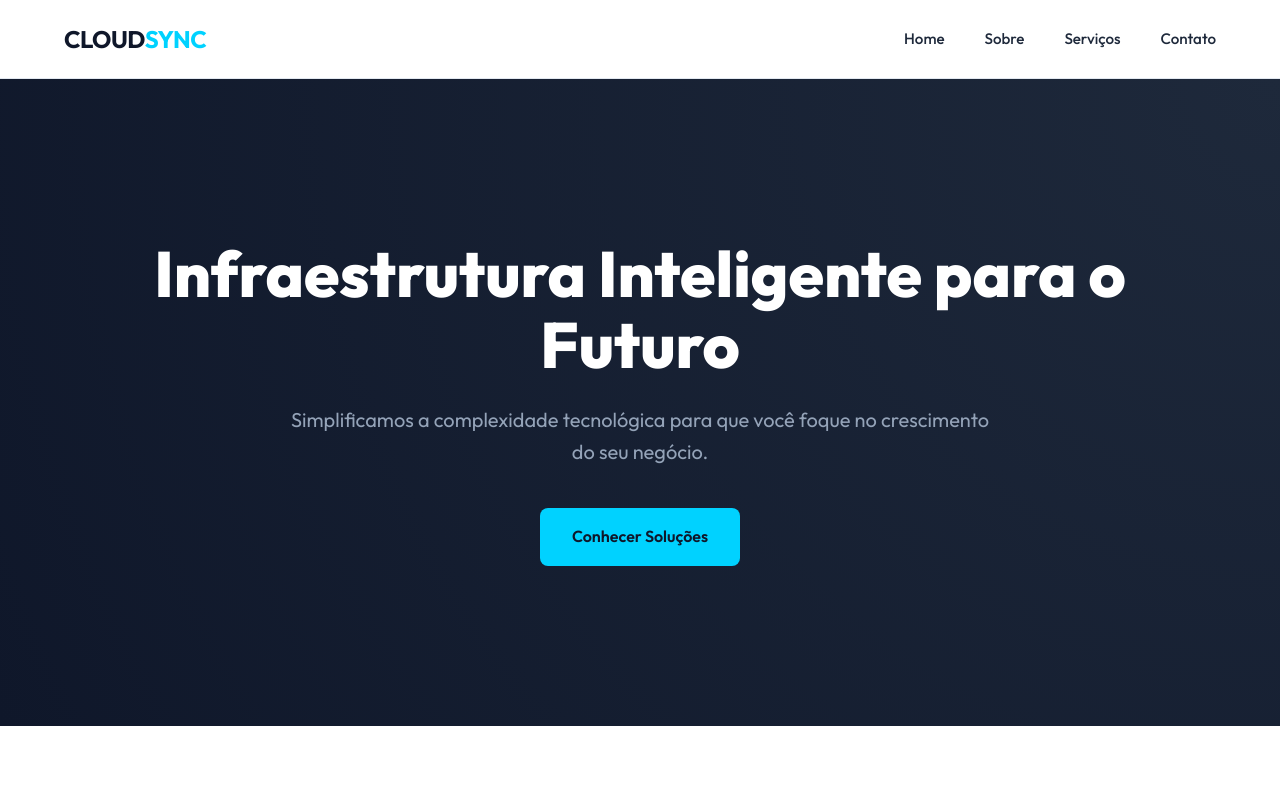
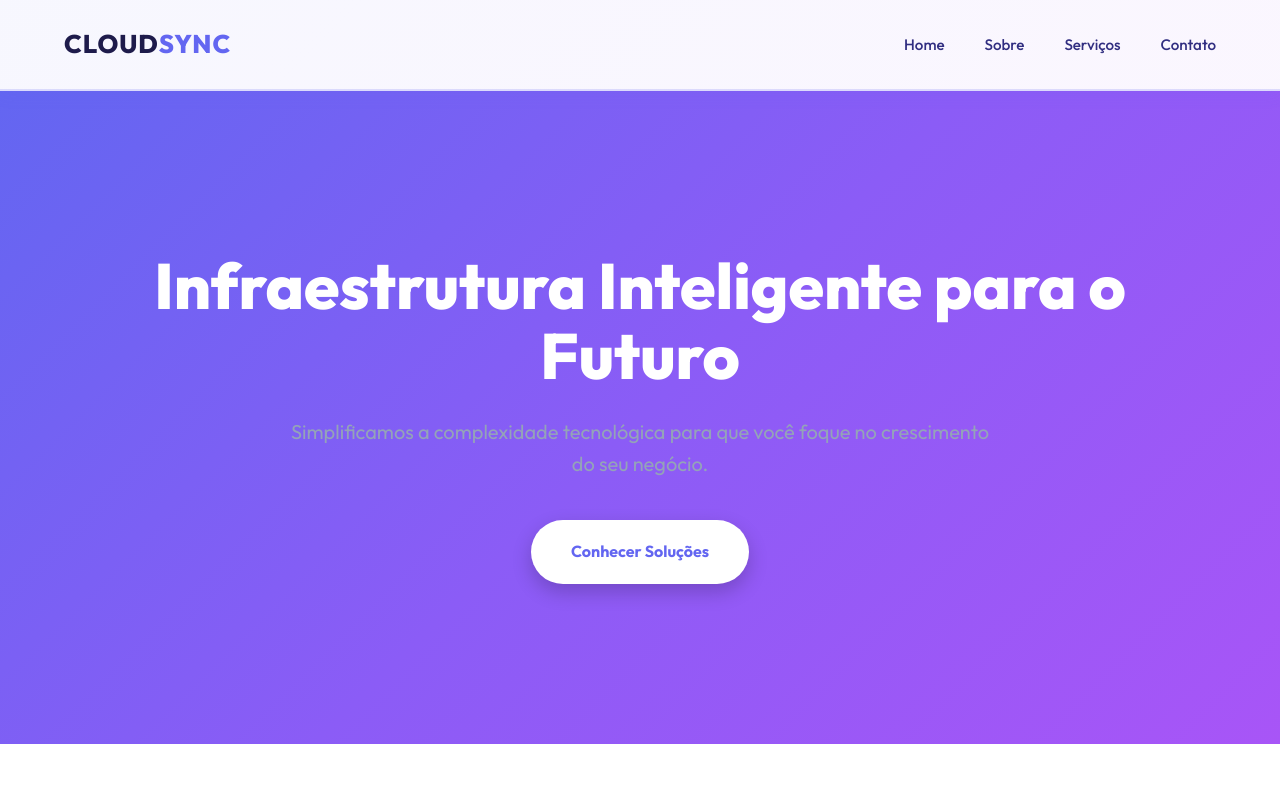
Before and after one commit to LucasDeSouzaLemes/TF_Ale, a plain HTML site: page website/index.html in a window 1280 px wide. Shown: the top 800 px of the page. Drawn offline with Linux system fonts and the light colour scheme.

Commit message:
Mudando o css

```diff
--- a/website/css/style.css
+++ b/website/css/style.css
@@ -1,13 +1,13 @@
 :root {
-    --primary: #00d2ff;
-    --primary-hover: #00a8cc;
-    --dark: #0f172a;
-    --light: #f8fafc;
-    --text-main: #1e293b;
-    --text-muted: #64748b;
+    --primary: #6366f1;
+    --primary-hover: #4f46e5;
+    --dark: #1e1b4b;
+    --light: #faf5ff;
+    --text-main: #312e81;
+    --text-muted: #6b7280;
     --white: #ffffff;
-    --shadow: 0 4px 6px -1px rgb(0 0 0 / 0.1);
-    --transition: all 0.3s cubic-bezier(0.4, 0, 0.2, 1);
+    --shadow: 0 10px 25px -5px rgb(0 0 0 / 0.15);
+    --transition: all 0.4s ease;
 }
 
 * {
@@ -24,24 +24,26 @@ body {
 }
 
 header {
-    background: rgba(255, 255, 255, 0.8);
-    backdrop-filter: blur(10px);
-    border-bottom: 1px solid #e2e8f0;
-    padding: 1.25rem 5%;
+    background: linear-gradient(135deg, rgba(99, 102, 241, 0.05), rgba(168, 85, 247, 0.05));
+    backdrop-filter: blur(20px);
+    border-bottom: 2px solid rgba(99, 102, 241, 0.2);
+    padding: 1.5rem 5%;
     display: flex;
     justify-content: space-between;
     align-items: center;
     position: sticky;
     top: 0;
     z-index: 1000;
+    box-shadow: 0 4px 15px rgba(99, 102, 241, 0.1);
 }
 
 .logo {
-    font-weight: 700;
-    font-size: 1.5rem;
+    font-weight: 800;
+    font-size: 1.6rem;
     color: var(--dark);
     text-decoration: none;
-    letter-spacing: -0.5px;
+    letter-spacing: 1px;
+    text-transform: uppercase;
 }
 
 .logo span {
@@ -68,9 +70,11 @@ nav a:hover {
 
 .hero {
     padding: 10rem 5%;
-    background: radial-gradient(circle at top right, #1e293b, #0f172a);
+    background: linear-gradient(135deg, #6366f1 0%, #8b5cf6 50%, #a855f7 100%);
     color: var(--white);
     text-align: center;
+    position: relative;
+    overflow: hidden;
 }
 
 .hero h1 {
@@ -89,18 +93,20 @@ nav a:hover {
 
 .btn {
     display: inline-block;
-    padding: 1rem 2rem;
-    background: var(--primary);
-    color: var(--dark);
+    padding: 1.2rem 2.5rem;
+    background: var(--white);
+    color: var(--primary);
     text-decoration: none;
-    border-radius: 8px;
-    font-weight: 600;
+    border-radius: 50px;
+    font-weight: 700;
     transition: var(--transition);
+    box-shadow: 0 8px 20px rgba(0, 0, 0, 0.2);
 }
 
 .btn:hover {
-    background: var(--primary-hover);
-    transform: translateY(-2px);
+    background: var(--light);
+    transform: translateY(-4px) scale(1.05);
+    box-shadow: 0 12px 30px rgba(0, 0, 0, 0.3);
 }
 
 .section {
@@ -120,15 +126,17 @@ nav a:hover {
 
 .card {
     padding: 2.5rem;
-    border-radius: 16px;
-    background: var(--light);
-    border: 1px solid #e2e8f0;
+    border-radius: 24px;
+    background: linear-gradient(135deg, #ffffff 0%, #faf5ff 100%);
+    border: 2px solid rgba(99, 102, 241, 0.1);
     transition: var(--transition);
+    box-shadow: 0 4px 15px rgba(0, 0, 0, 0.05);
 }
 
 .card:hover {
     border-color: var(--primary);
-    transform: translateY(-8px);
+    transform: translateY(-10px);
+    box-shadow: 0 15px 40px rgba(99, 102, 241, 0.2);
 }
 
 .footer {
```
